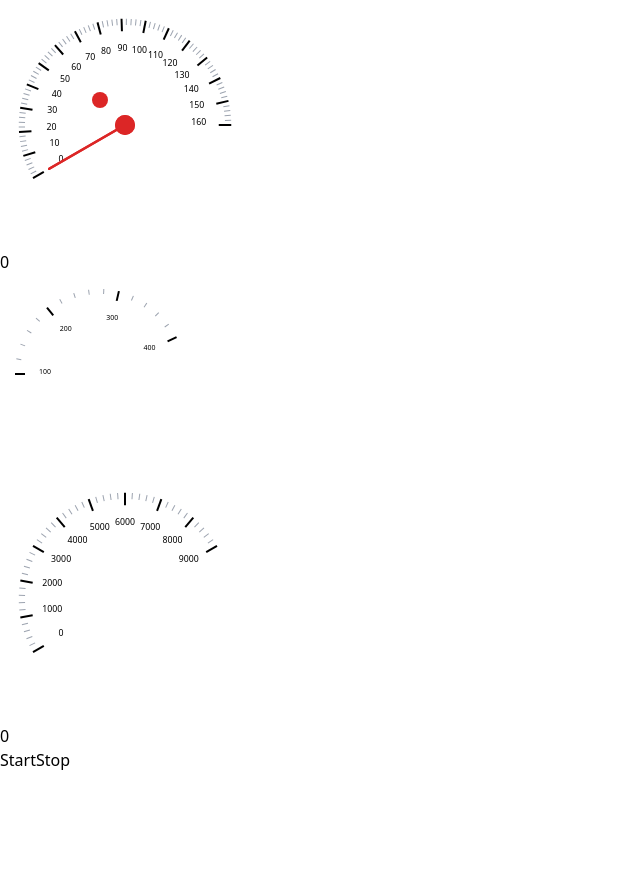
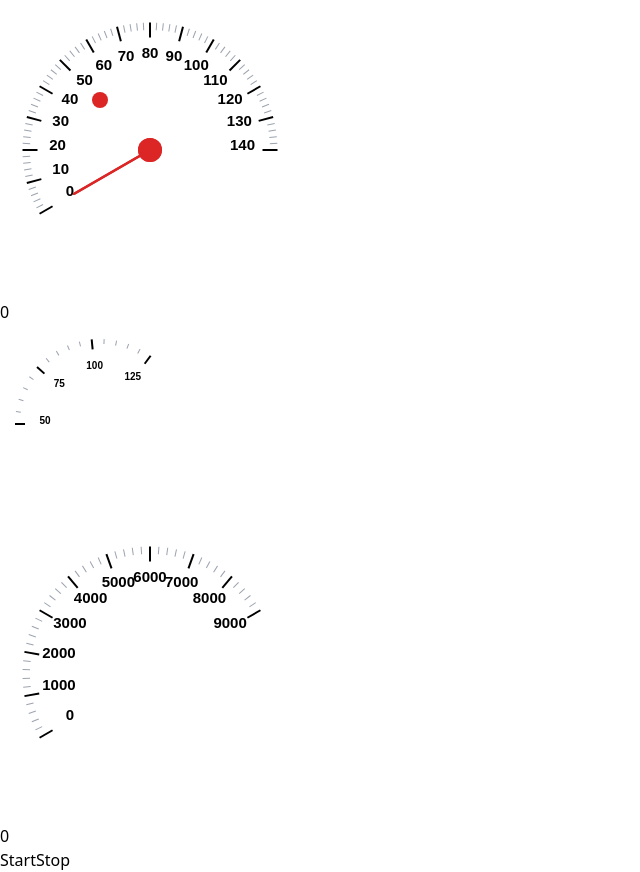
Before and after one commit to ej020586/gauges, a React (Vite) app: page / in a window 1280 px wide. Shown: the whole page, without its empty margins (0-640 px from the left). Before the commit the page ends 800 px from the top, so only its background shows below. Built offline with nearby package versions, Linux system fonts and the light colour scheme.

Commit message:
adjust visuals in game

```diff
--- a/src/components/App.tsx
+++ b/src/components/App.tsx
@@ -13,7 +13,7 @@ function App() {
 
   return (
     <div className="min-h-screen bg-white">
-      <div className="fixed top-0 w-screen">
+      <div className="fixed top-4 w-screen">
         <div className="flex flex-row items-center justify-center">
           <div>
             <Speedometer />
--- a/src/components/AppDev.tsx
+++ b/src/components/AppDev.tsx
@@ -12,7 +12,7 @@ function AppDev() {
 
   return (
     <div className="min-h-screen bg-gray-900">
-      <div className="fixed top-0 w-screen">
+      <div className="fixed top-10 w-screen">
         <div className="flex flex-row items-center justify-center bg-white">
           <div>
             <Speedometer />
--- a/src/components/RadialGauge/GaugeBackground.tsx
+++ b/src/components/RadialGauge/GaugeBackground.tsx
@@ -37,9 +37,11 @@ const GaugeBackground: React.FC<GaugeBackgroundProps> = memo(
                 x={dimensions.centerX}
                 y={textY}
                 fill="#000000"
-                fontSize={size * 0.035}
+                fontSize={size * 0.05}
                 textAnchor="middle"
                 transform={`rotate(${textRotate} ${dimensions.centerX} ${textY})`}
+                fontFamily="Arial"
+                fontWeight="bold"
               >
                 {Math.round(tick.value)}
               </text>
--- a/src/components/Speedometer.tsx
+++ b/src/components/Speedometer.tsx
@@ -14,11 +14,11 @@ const Speedometer: React.FC<SpeedometerProps> = () => {
       <RadialGauge
         value={speed ?? 0}
         minValue={0}
-        maxValue={160}
-        size={250}
+        maxValue={140}
+        size={300}
         startAngle={-120}
         endAngle={90}
-        majorTickCount={15}
+        majorTickCount={12}
       >
         <Needle
           size={250}
--- a/src/components/Tachometer.tsx
+++ b/src/components/Tachometer.tsx
@@ -22,7 +22,7 @@ const Tachometer: React.FC<TachometerProps> = ({ redLine, maxValue }) => {
       <RadialGauge
         minValue={0}
         maxValue={maxValue}
-        size={250}
+        size={300}
         startAngle={-120}
         endAngle={60}
         majorTickCount={8}
--- a/src/components/TemperatureGague.tsx
+++ b/src/components/TemperatureGague.tsx
@@ -13,11 +13,11 @@ const TemperatureGauge = () => {
   return (
     <RadialGauge
       value={temperature}
-      minValue={100}
-      maxValue={450}
+      minValue={50}
+      maxValue={130}
       majorTickCount={4}
       startAngle={-90}
-      endAngle={90}
+      endAngle={45}
       size={200}
     />
   );
```
